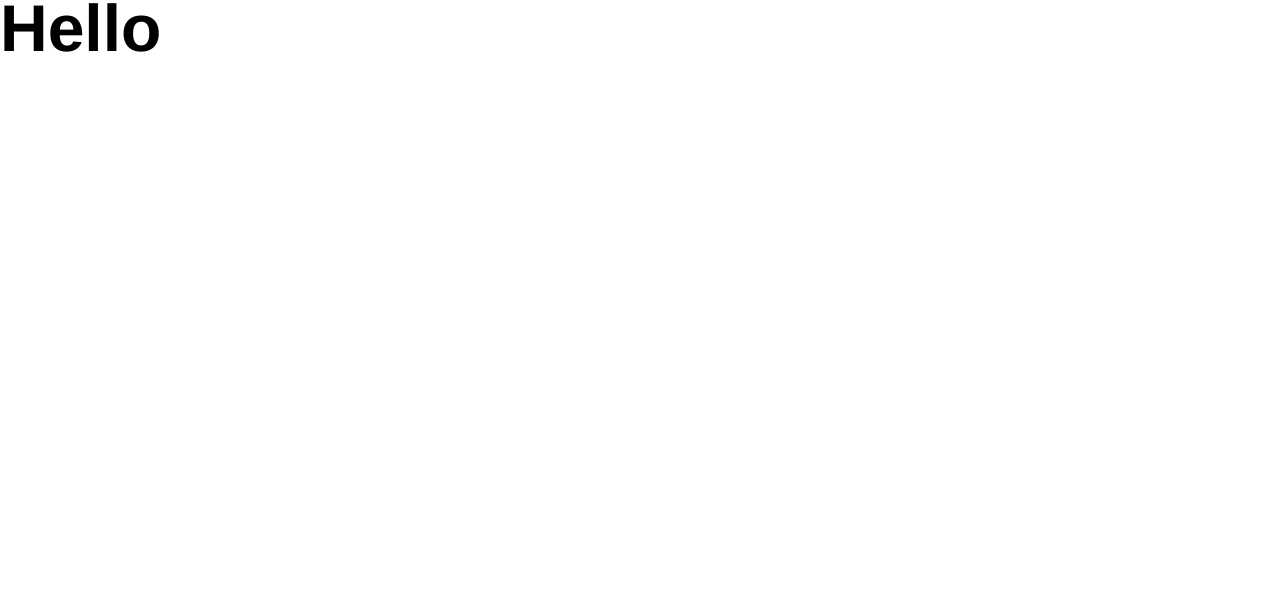
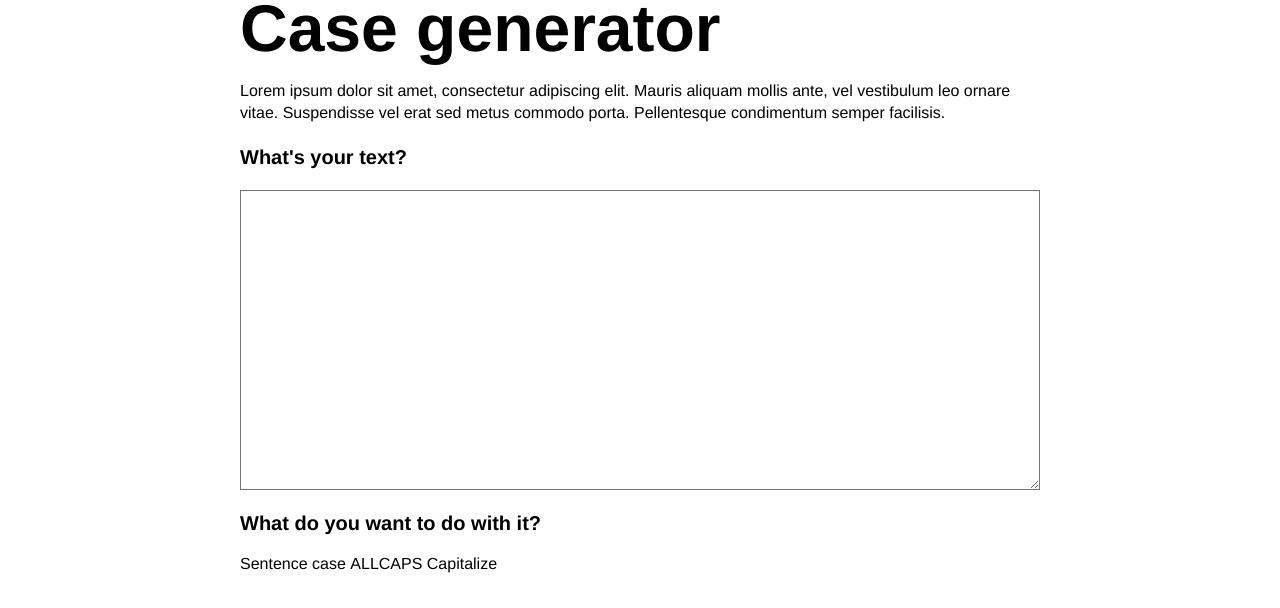
Before and after one commit to javpet/Casey, a website: page index.html in a window 1280 px wide. Drawn offline with Linux system fonts and the light colour scheme; a web font is replaced by a local one.

Commit message:
Second commit

```diff
--- a/index.html
+++ b/index.html
@@ -13,7 +13,31 @@
   </head>
 
   <body>
-    <h1>Hello</h1>
+    <main>
+      <div class="content">
+        <div class="intro-text">
+          <h1>Case generator</h1>
+          <p>
+            Lorem ipsum dolor sit amet, consectetur adipiscing elit. Mauris
+            aliquam mollis ante, vel vestibulum leo ornare vitae. Suspendisse
+            vel erat sed metus commodo porta. Pellentesque condimentum semper
+            facilisis.
+          </p>
+        </div>
+        <div class="generator">
+          <div class="input">
+            <h5>What's your text?</h5>
+            <textarea></textarea>
+          </div>
+          <div class="buttons">
+            <h5>What do you want to do with it?</h5>
+            <button>Sentence case</button>
+            <button>ALLCAPS</button>
+            <button>Capitalize</button>
+          </div>
+        </div>
+      </div>
+    </main>
     <script src="js/app.js"></script>
   </body>
 </html>
--- a/scss/_base.scss
+++ b/scss/_base.scss
@@ -0,0 +1,28 @@
+main {
+  max-width: 100%;
+  display: flex;
+  justify-content: center;
+
+  .content {
+    width: 800px;
+
+    .intro-text {
+    }
+  }
+
+  .generator {
+    margin-top: 24px;
+
+    .input {
+      textarea {
+        width: 100%;
+        height: 300px;
+        padding: 16px;
+      }
+    }
+
+    .buttons {
+      margin-top: 24px;
+    }
+  }
+}
--- a/scss/_intro.scss
+++ /dev/null
@@ -1,28 +0,0 @@
-body {
-  background-color: $primary-color-black;
-}
-
-.scroll_more {
-  display: none;
-  flex-direction: column;
-  position: absolute;
-  bottom: 2px;
-  left: 50%;
-  transform: translateX(-50%);
-
-  .arrow__icon {
-    transform-origin: center;
-    transform: rotate(90deg);
-  }
-
-  p {
-    text-align: center;
-    color: $primary-color-white;
-  }
-}
-
-// Animation
-.scroll_more {
-  animation: fade-up $basic-timing $basic-bezier both;
-  animation-delay: 7s;
-}
```
Also changed, not shown: README.MD, css/foundations.css, css/main.css.
